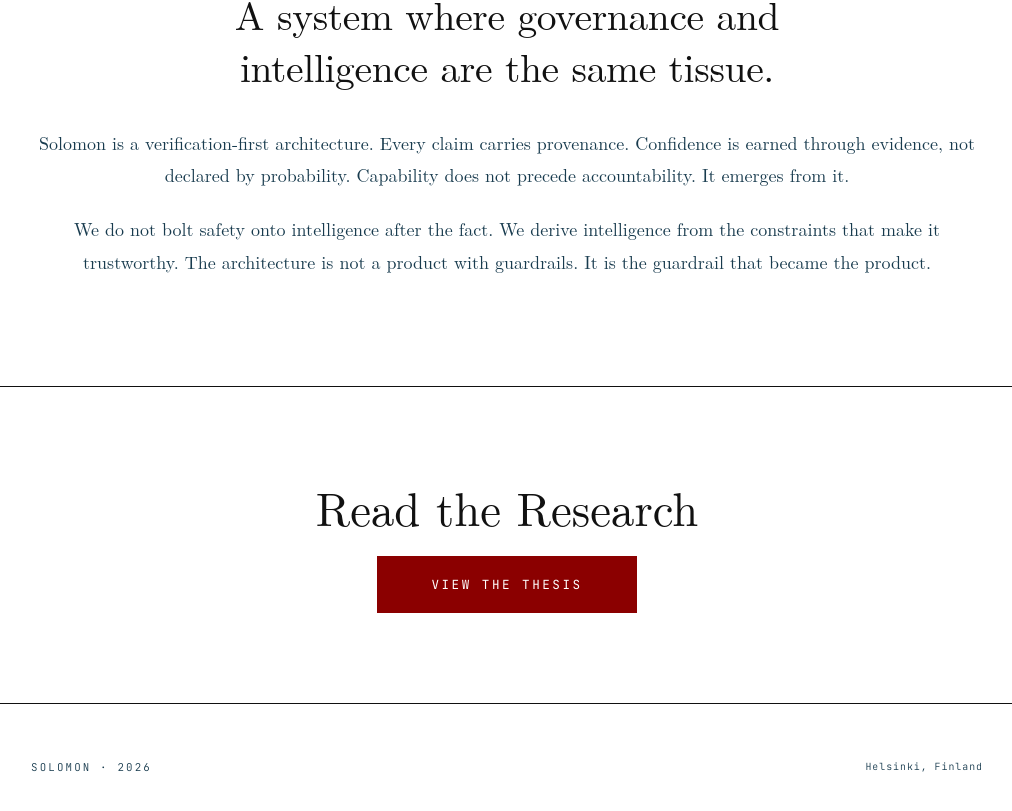
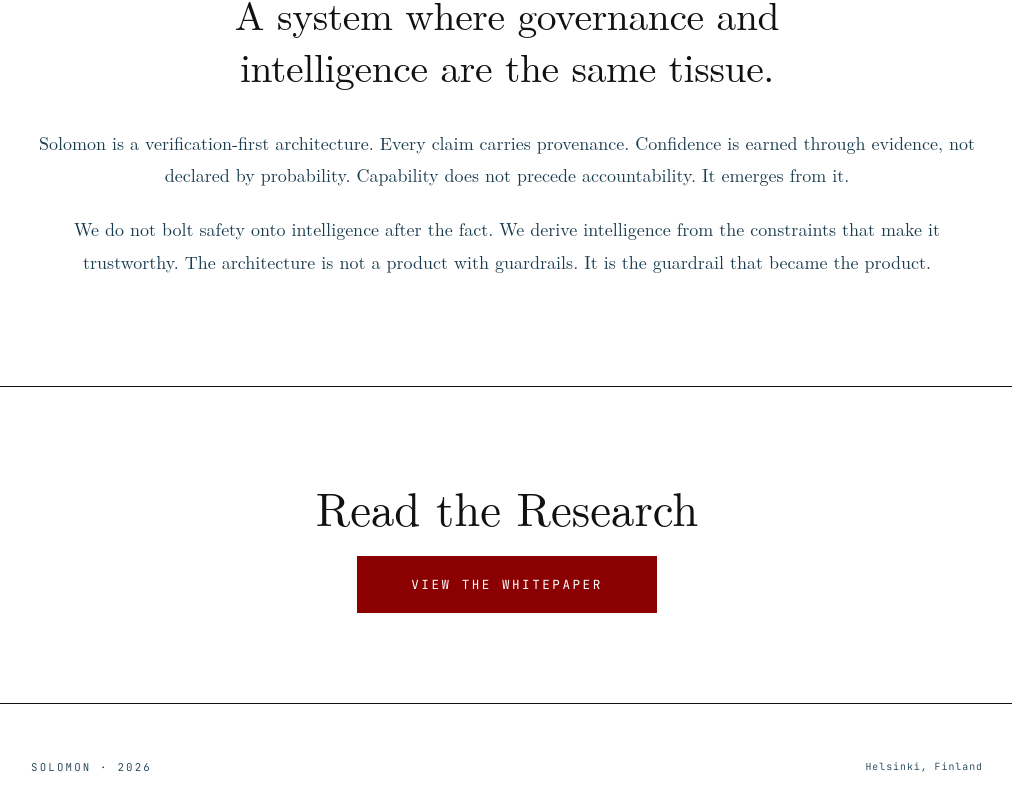
Before and after one commit to MassimoConstantine/Solomon-Website, a Next.js app: page / in a window 1280 px wide. Shown: the part 3247-4058 px from the top of the page, without its empty margins (133-1145 px from the left). Built offline with nearby package versions, Linux system fonts and the light colour scheme; a web font is replaced by a local one.

Commit message:
Rename CTA to "View the Whitepaper"
Co-Authored-By: Claude Opus 4.7 (1M context) <noreply@anthropic.com>

```diff
--- a/app/page.tsx
+++ b/app/page.tsx
@@ -193,7 +193,7 @@ export default function Home() {
             rel="noopener"
             className="cta-button reveal reveal-delay-1"
           >
-            View the Thesis
+            View the Whitepaper
           </a>
         </div>
       </section>
```
